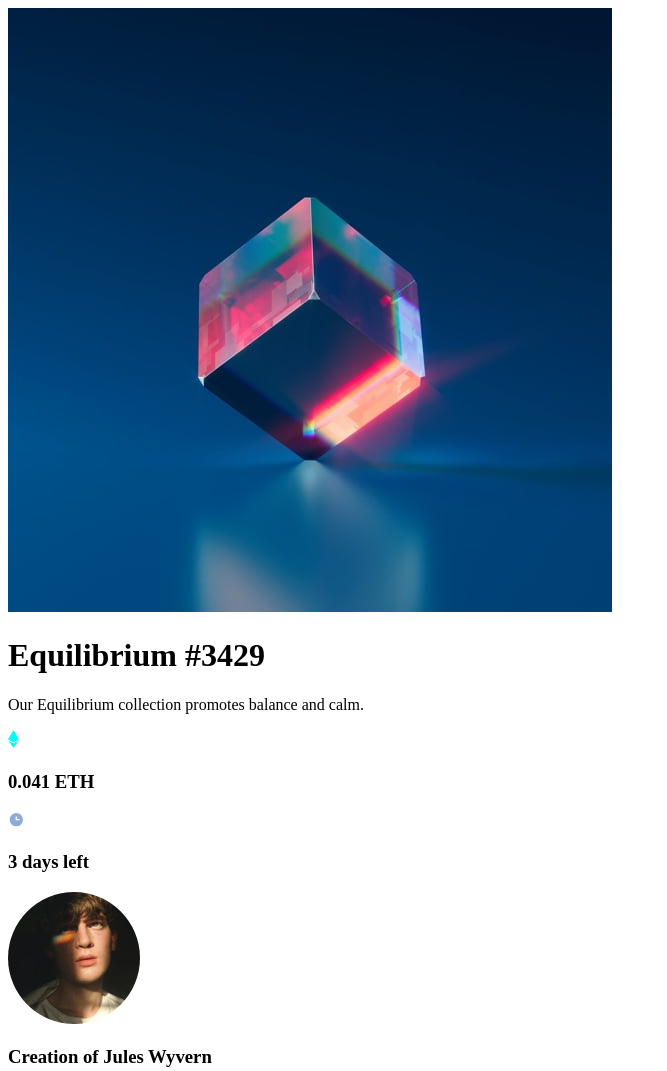
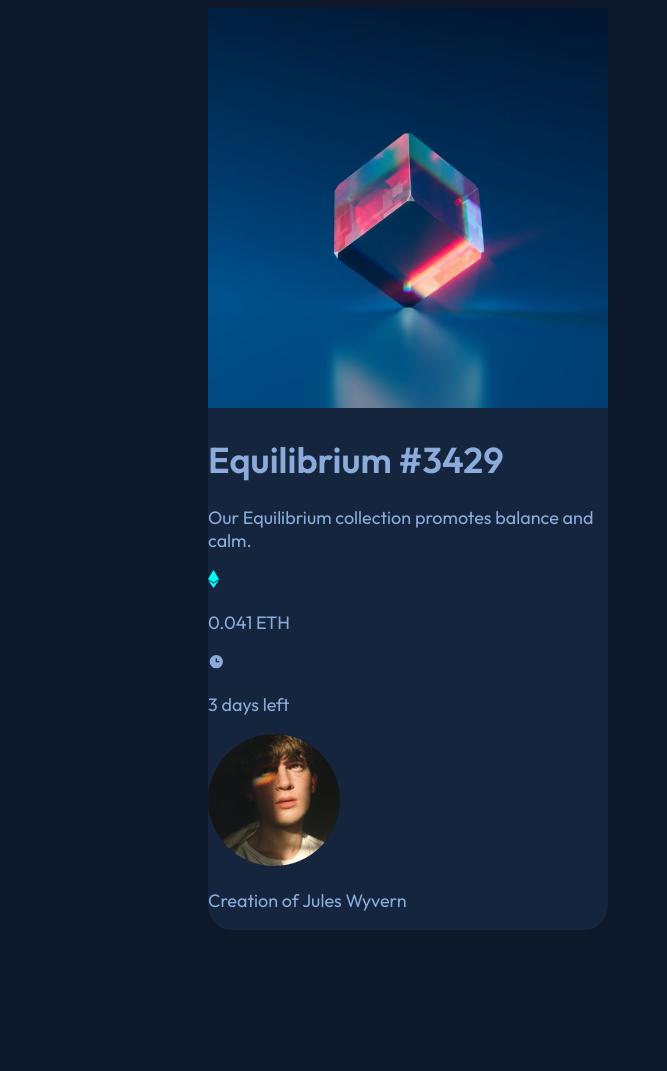
Before and after one commit to loicsolbes/nft-card, a plain HTML site: page index.html in a window 1280 px wide. Shown: the whole page, without its empty margins (0-667 px from the left). After the commit the page ends 938 px from the top, so only its background shows below. Drawn offline with Linux system fonts and the light colour scheme.

Commit message:
add css features

```diff
--- a/index.html
+++ b/index.html
@@ -6,6 +6,9 @@
 
   <link rel="icon" type="image/png" sizes="32x32" href="./images/favicon-32x32.png">
   <link rel="stylesheet" href="style.css">
+  <link rel="preconnect" href="https://fonts.googleapis.com">
+  <link rel="preconnect" href="https://fonts.gstatic.com" crossorigin>
+  <link href="https://fonts.googleapis.com/css2?family=Outfit:wght@300;400;600&display=swap" rel="stylesheet">
 
   <title>NFT preview card component</title>
 
@@ -14,7 +17,7 @@
 
   <div class="main">
     <div>
-      <img src="images/image-equilibrium.jpg" alt="Cube made of glass with a blue background">
+      <img src="images/image-equilibrium.jpg" alt="Cube made of glass with a blue background" class="img-nft">
     </div>
     <div>
       <div id="info">
@@ -22,16 +25,16 @@
         <p>Our Equilibrium collection promotes balance and calm.</p>
         <div class="split">
           <img src="images/icon-ethereum.svg" alt="Ethereum logo">
-          <h3> 0.041 ETH</h3>
+          <p> 0.041 ETH</p>
         </div>
         <div class="split">
           <img src="images/icon-clock.svg" alt="Logo of a clock">
-          <h3>3 days left</h3>
+          <p>3 days left</p>
         </div>
       </div>
       <div class="split">
           <img src="images/image-avatar.png" alt="Man with blue eyes and a shadow hide the left half of his face">
-          <h3>Creation of <span>Jules Wyvern</span></h3>
+          <p>Creation of <span>Jules Wyvern</span></p>
       </div>
     </div>
   </div>
--- a/style.css
+++ b/style.css
@@ -6,3 +6,25 @@
   3 days left
 
   Creation of Jules Wyvern*/
+
+  body {
+    font-family: 'Outfit', sans-serif;
+    font-size: 18px;
+    background-color: hsl(217, 54%, 11%);
+    display: flex;
+    max-width: 100vh;
+    justify-content: center;
+    align-items: center;
+    flex-direction: column;
+  }
+
+  .main {
+    background-color: hsl(216, 50%, 16%);
+    color: hsl(215, 51%, 70%);
+    border-radius: 1.5rem;
+    max-width: 400px;
+  }
+
+  .img-nft{
+    width: 100%;
+  }
```
